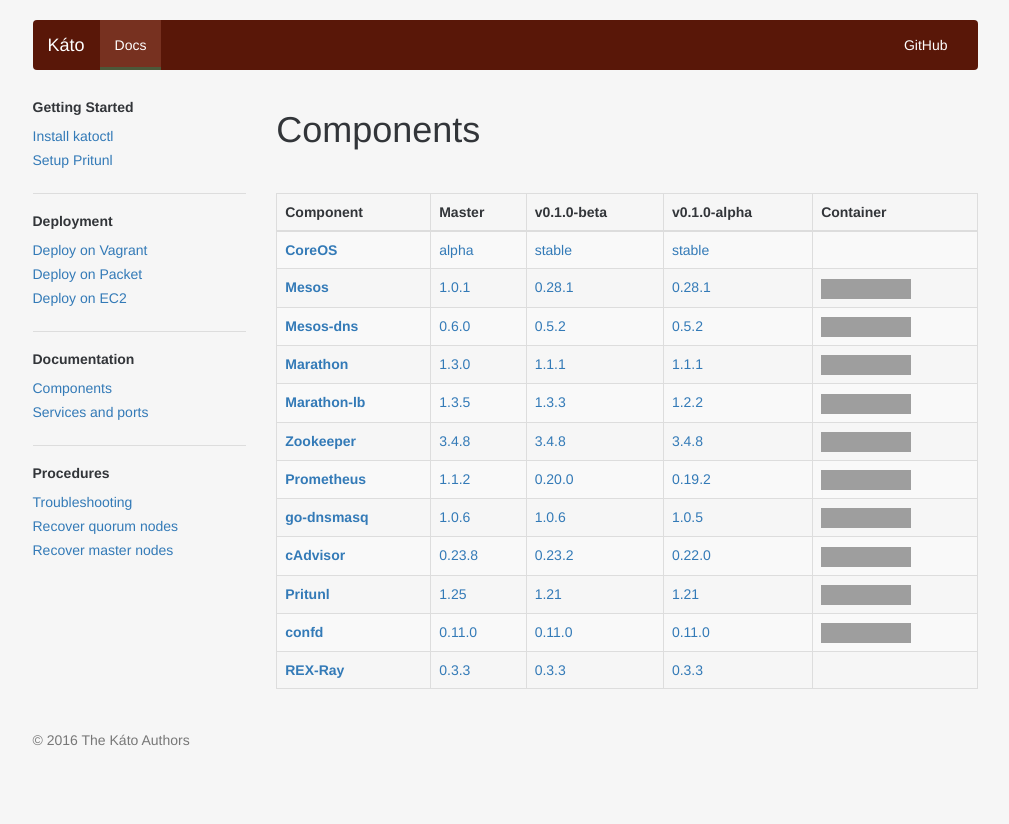
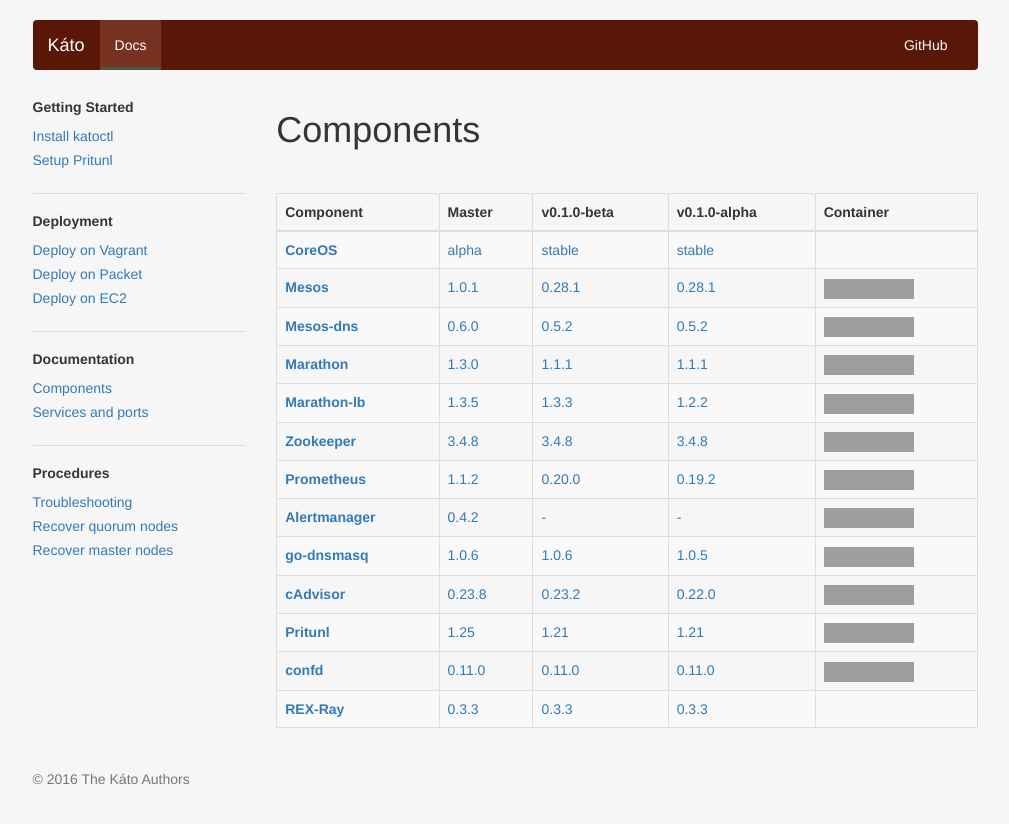
Before and after one commit to h0tbird/coreseed, a Jekyll site: the page built from docs/docs/components.md, in a window 1280 px wide. Shown: the top 824 px of the page, without its empty margins (135-1144 px from the left). Built offline with Jekyll 4.4.1, drawn with Linux system fonts in a browser that asks for light colours; nearby versions of some CDN libraries; some web fonts are replaced; grey boxes are pictures that could not be loaded.

Commit message:
Added default alertmanager receiver

```diff
--- a/docs/docs/components.md
+++ b/docs/docs/components.md
@@ -67,6 +67,13 @@ title: Components
       <td><a href="https://hub.docker.com/r/prom/prometheus"><img src="https://img.shields.io/docker/pulls/prom/prometheus.svg"></a></td>
     </tr>
     <tr>
+      <th><a href="https://prometheus.io/docs/alerting/alertmanager">Alertmanager</a></th>
+      <td><a href="https://github.com/prometheus/alertmanager/releases/tag/v0.4.2">0.4.2</a></td>
+      <td><a href="">-</a></td>
+      <td><a href="">-</a></td>
+      <td><a href="https://hub.docker.com/r/prom/prometheus"><img src="https://img.shields.io/docker/pulls/prom/prometheus.svg"></a></td>
+    </tr>
+    <tr>
       <th><a href="https://github.com/janeczku/go-dnsmasq">go-dnsmasq</a></th>
       <td><a href="https://github.com/janeczku/go-dnsmasq/releases/tag/1.0.6">1.0.6</a></td>
       <td><a href="https://github.com/janeczku/go-dnsmasq/releases/tag/1.0.6">1.0.6</a></td>
```
Also changed, not shown: 1 other file.
